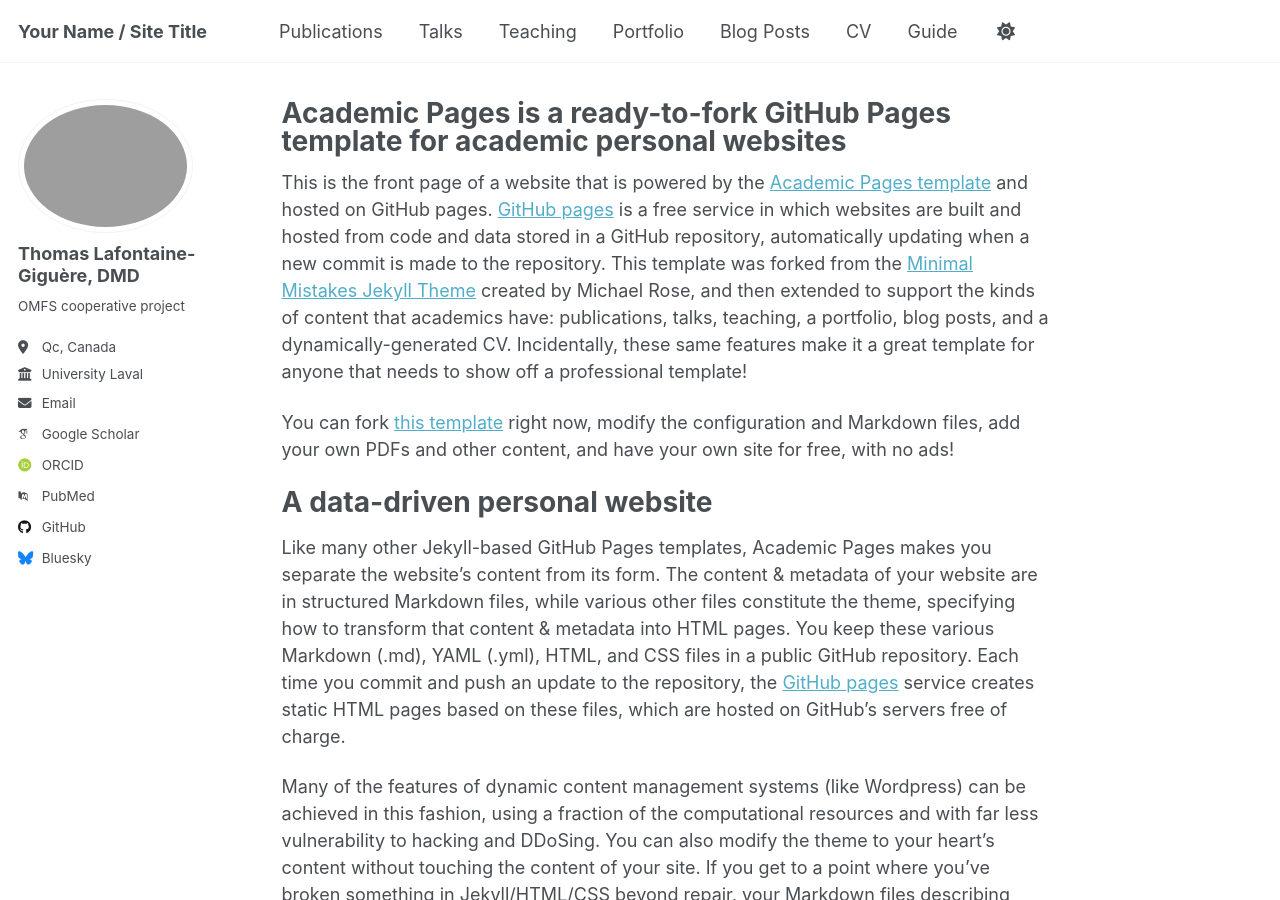
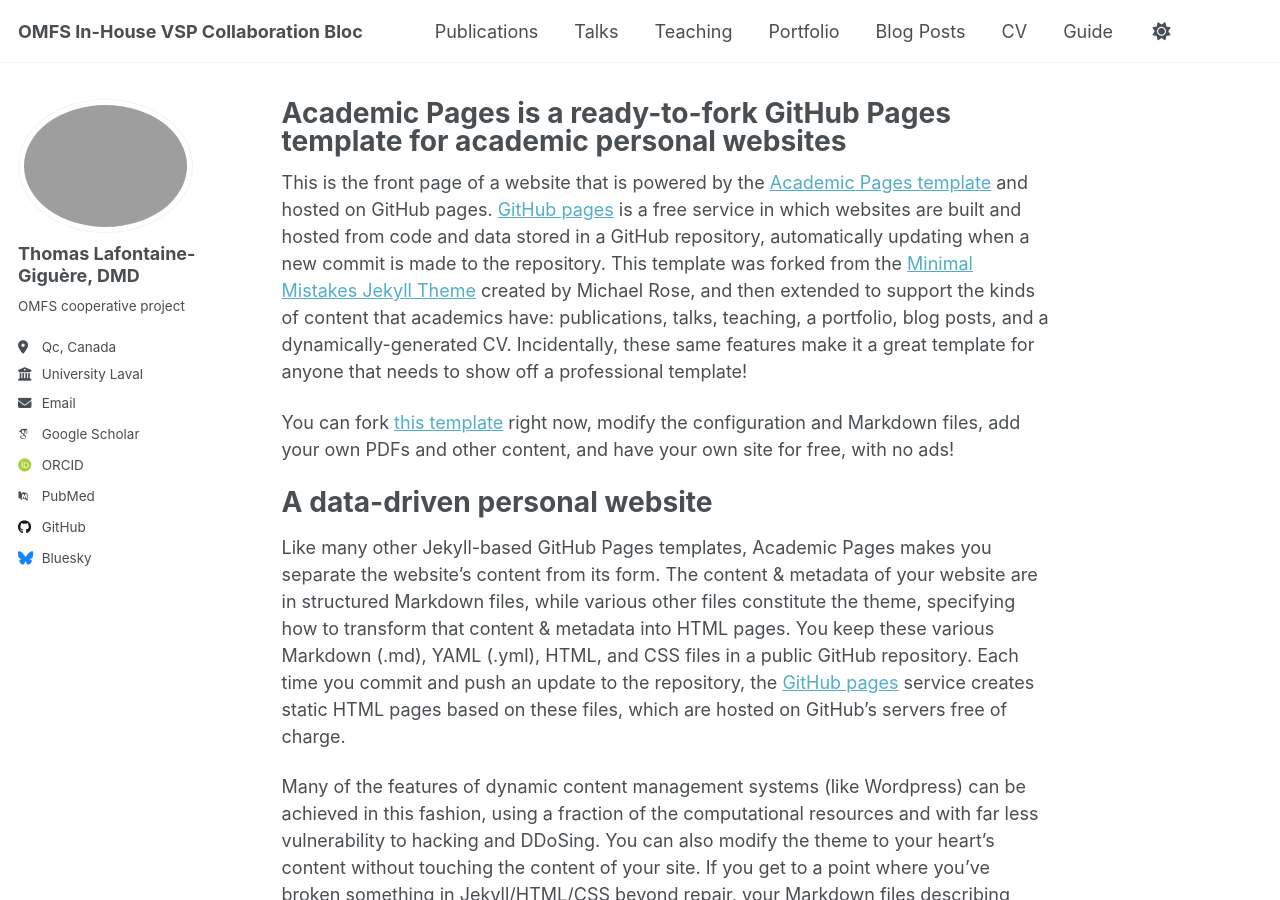
Before and after one commit to thomaslgiguere-tech/Meshmixer-project, a Jekyll site: the page built from _pages/about.md, in a window 1280 px wide and 900 px high. Built offline with Jekyll 4.4.1, drawn with Linux system fonts in a browser that asks for light colours; some web fonts are replaced; a script that is not in the unit is left out.

Commit message:
Update _config.yml

```diff
--- a/_config.yml
+++ b/_config.yml
@@ -9,7 +9,7 @@
 # Basic Site Settings
 locale                   : "en-US"
 site_theme               : "default" # Currently available options are "default", "air"
-title                    : "Your Name / Site Title"
+title                    : "OMFS In-House VSP Collaboration Bloc"
 title_separator          : "-"
 name                     : &name "Your Name"
 description              : &description "personal description"
```
